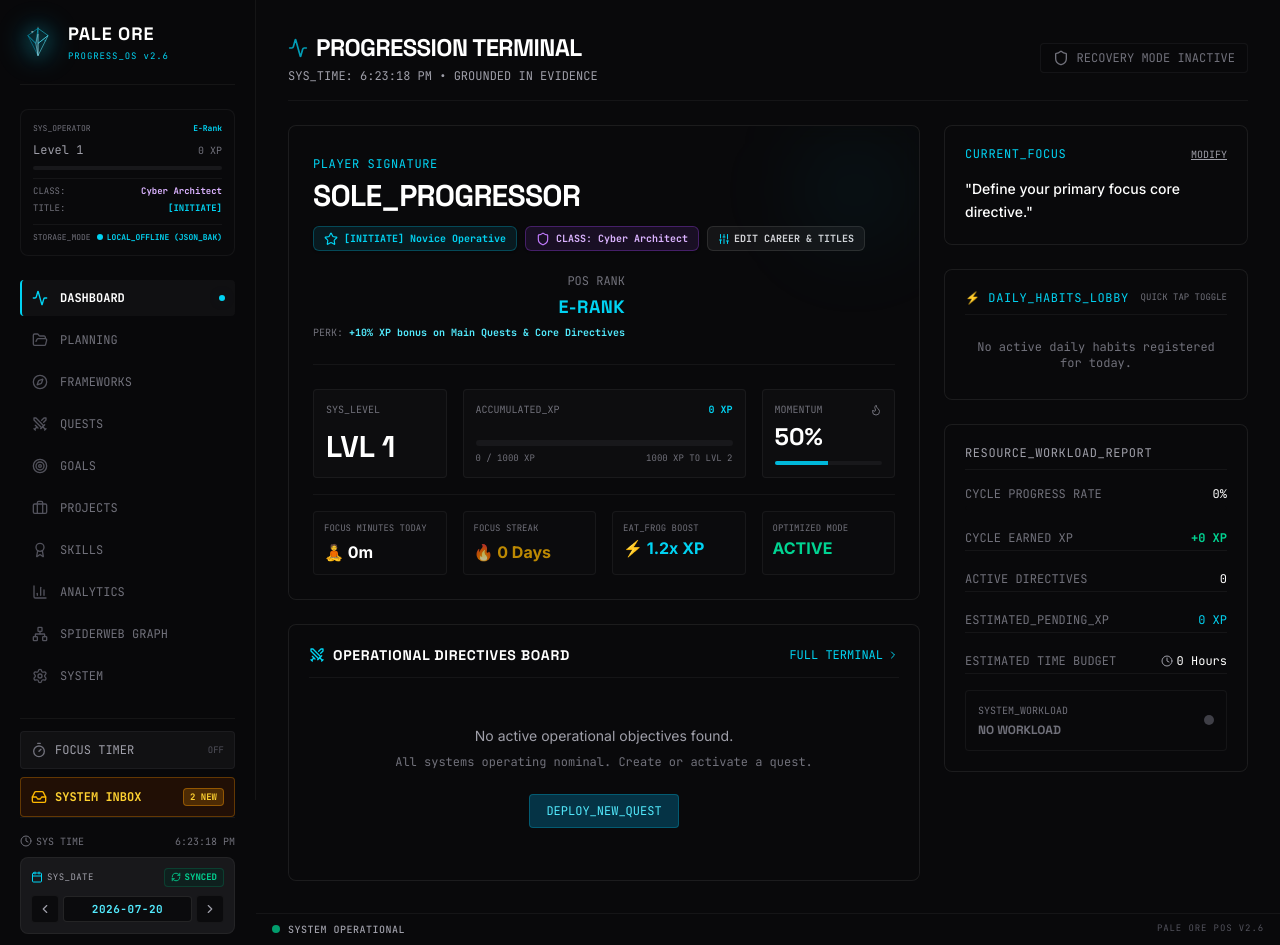
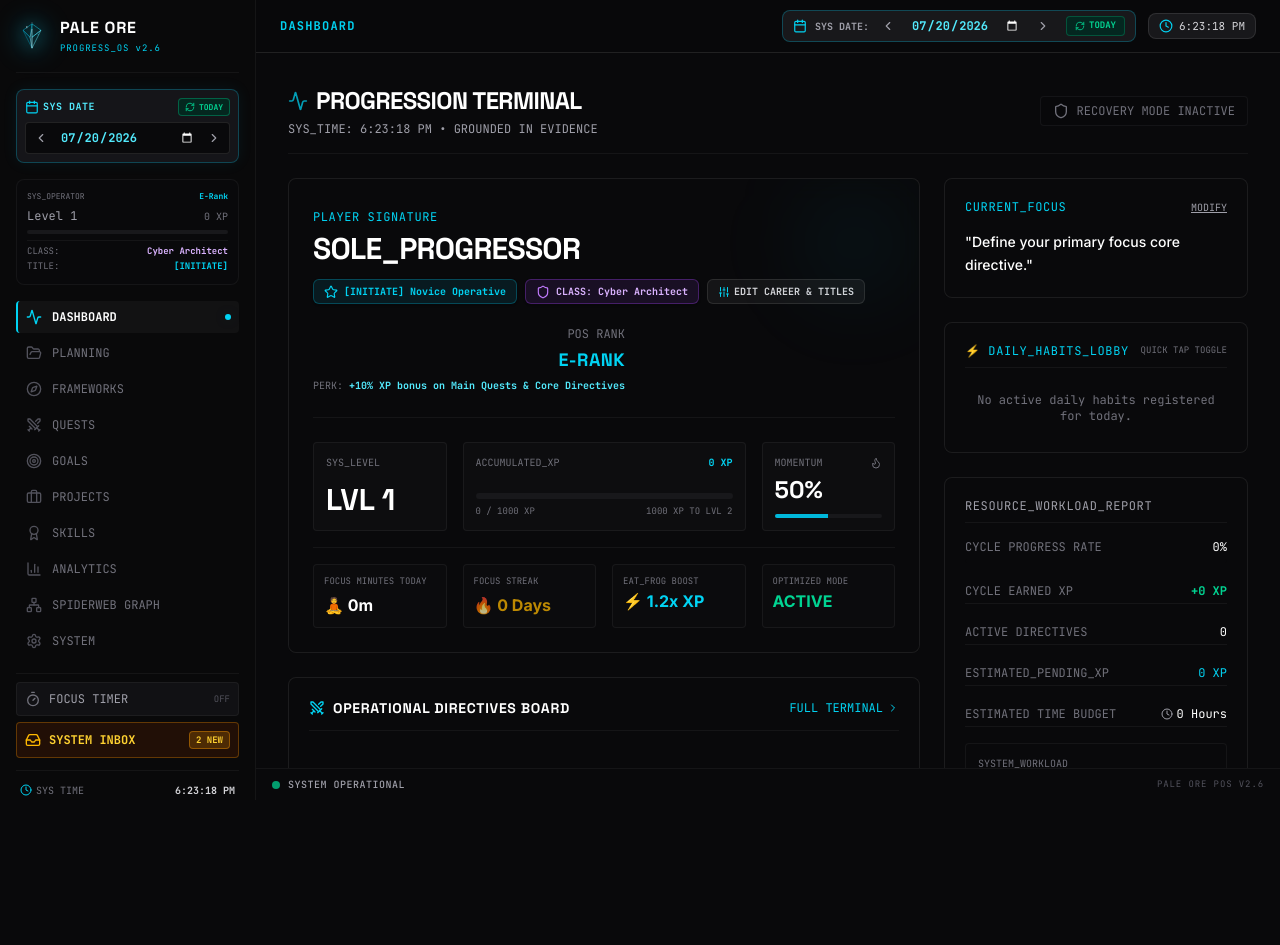
Before and after one commit to ghomrasnichameseddin-cloud/pale-ore, a React (Vite) app: page / in a window 1280 px wide. After the commit the page ends 800 px from the top, so only its background shows below. Built offline with nearby package versions, Linux system fonts and the light colour scheme.

Commit message:
preview update added

```diff
--- a/src/App.tsx
+++ b/src/App.tsx
@@ -152,53 +152,55 @@
             </div>
 
             {/* Quick clock & Date Picker in mobile menu */}
-            <div className="pt-2.5 border-t border-white/5 flex flex-col items-center gap-2">
-              <div className="flex items-center justify-between w-full text-[10px] font-mono text-zinc-500">
-                <span className="flex items-center gap-1">
-                  <Clock className="h-3 w-3" />
+            <div className="pt-2 border-t border-white/5 flex flex-col gap-2">
+              <div className="flex items-center justify-between w-full text-[10px] font-mono text-zinc-400">
+                <span className="flex items-center gap-1 text-zinc-400">
+                  <Clock className="h-3 w-3 text-cyan-400" />
                   SYS TIME
                 </span>
-                <span>{systemTime.toLocaleTimeString()}</span>
+                <span className="text-zinc-200 font-bold">{systemTime.toLocaleTimeString()}</span>
               </div>
-              <div className="flex flex-col gap-1.5 w-full bg-zinc-900 border border-white/5 rounded-lg p-2 mt-1">
+
+              {/* SIMPLIFIED MOBILE DATE CONTROLLER */}
+              <div className="flex flex-col gap-1.5 w-full bg-zinc-900 border border-white/10 rounded-lg p-2">
                 <div className="flex items-center justify-between text-[10px] font-mono">
-                  <div className="flex items-center gap-1 text-zinc-400">
+                  <div className="flex items-center gap-1.5 text-zinc-300 font-bold">
                     <Calendar className="h-3.5 w-3.5 text-cyan-400 shrink-0" />
-                    <span>SYS_DATE</span>
+                    <span>SYS DATE</span>
                   </div>
                   <button
                     onClick={syncWithRealClock}
-                    className={`text-[9px] font-mono px-1.5 py-0.5 rounded border uppercase font-bold flex items-center gap-1 transition ${
+                    className={`text-[9px] font-mono px-2 py-0.5 rounded border uppercase font-bold flex items-center gap-1 transition ${
                       isRealTodaySynced
-                        ? 'bg-emerald-950/40 text-emerald-400 border-emerald-500/20'
-                        : 'bg-amber-950/60 text-amber-300 border-amber-500/30 hover:bg-amber-900/80'
+                        ? 'bg-emerald-950/60 text-emerald-400 border-emerald-500/30'
+                        : 'bg-amber-950/80 text-amber-300 border-amber-500/40 hover:bg-amber-900'
                     }`}
-                    title={isRealTodaySynced ? "Synchronized with system clock" : "Click to sync with real system clock"}
                   >
                     <RefreshCw className={`h-2.5 w-2.5 ${isRealTodaySynced ? '' : 'animate-spin'}`} />
-                    {isRealTodaySynced ? 'SYNCED' : 'SYNC NOW'}
+                    {isRealTodaySynced ? 'TODAY' : 'SYNC TODAY'}
                   </button>
                 </div>
-                <div className="flex items-center justify-between gap-1">
+                <div className="flex items-center justify-between gap-1 bg-zinc-950 p-1 rounded border border-white/5">
                   <button
                     onClick={() => shiftDate(-1)}
-                    className="p-1 hover:bg-white/5 text-zinc-400 hover:text-white rounded transition"
+                    className="p-1.5 hover:bg-zinc-800 text-zinc-400 hover:text-white rounded transition shrink-0"
                     title="Previous Day"
                   >
-                    <ChevronLeft className="h-3.5 w-3.5" />
+                    <ChevronLeft className="h-4 w-4" />
                   </button>
                   <input
                     type="date"
-                    value={systemDate}
-                    onChange={(e) => setSystemDate(e.target.value)}
-                    className="bg-zinc-950 border border-white/10 rounded px-1.5 py-0.5 text-[10px] font-mono text-zinc-300 text-center focus:outline-none focus:border-cyan-500/50"
+                    value={systemDate || ''}
+                    onChange={(e) => e.target.value && setSystemDate(e.target.value)}
+                    style={{ colorScheme: 'dark' }}
+                    className="bg-transparent text-cyan-300 font-mono font-bold text-xs text-center focus:outline-none focus:ring-1 focus:ring-cyan-500/50 rounded px-1 py-0.5 cursor-pointer w-full"
                   />
                   <button
                     onClick={() => shiftDate(1)}
-                    className="p-1 hover:bg-white/5 text-zinc-400 hover:text-white rounded transition"
+                    className="p-1.5 hover:bg-zinc-800 text-zinc-400 hover:text-white rounded transition shrink-0"
                     title="Next Day"
                   >
-                    <ChevronRight className="h-3.5 w-3.5" />
+                    <ChevronRight className="h-4 w-4" />
                   </button>
                 </div>
               </div>
@@ -208,20 +210,74 @@
       </AnimatePresence>
 
       {/* DESKTOP PERMANENT NAVIGATION SIDEBAR */}
-      <aside className="hidden md:flex flex-col justify-between w-64 bg-zinc-950/60 border-r border-white/5 p-5 shrink-0 h-screen sticky top-0" id="desktop-sidebar-pane">
-        <div className="space-y-6">
+      <aside className="hidden md:flex flex-col justify-between w-64 bg-zinc-950/60 border-r border-white/5 p-4 shrink-0 h-screen sticky top-0 overflow-y-auto" id="desktop-sidebar-pane">
+        <div className="space-y-4">
 
           {/* BRAND LOGO */}
-          <div className="flex items-center gap-3 border-b border-white/5 pb-5">
-            <LuminescentOreLogo className="h-9 w-9" />
+          <div className="flex items-center gap-3 border-b border-white/5 pb-4">
+            <LuminescentOreLogo className="h-8 w-8" />
             <div>
-              <h1 className="font-display text-lg font-black tracking-wider text-white">PALE ORE</h1>
+              <h1 className="font-display text-base font-black tracking-wider text-white">PALE ORE</h1>
               <p className="text-[9px] font-mono text-cyan-400 tracking-widest mt-0.5">PROGRESS_OS v2.6</p>
             </div>
           </div>
 
+          {/* SIMPLIFIED DESKTOP SYSTEM DATE CONTROLLER (SIDEBAR) */}
+          <div className="bg-zinc-900/90 border border-cyan-500/30 rounded-lg p-2 space-y-1.5 shadow-[0_0_15px_rgba(6,182,212,0.08)]" id="simulated-date-picker-widget">
+            <div className="flex items-center justify-between text-[10px] font-mono">
+              <span className="text-cyan-300 font-bold uppercase tracking-wider flex items-center gap-1">
+                <Calendar className="h-3.5 w-3.5 text-cyan-400 shrink-0" />
+                SYS DATE
+              </span>
+              <button
+                onClick={syncWithRealClock}
+                className={`text-[8px] font-mono px-1.5 py-0.5 rounded border uppercase font-bold flex items-center gap-1 transition ${
+                  isRealTodaySynced
+                    ? 'bg-emerald-950/80 text-emerald-400 border-emerald-500/40'
+                    : 'bg-amber-950/90 text-amber-300 border-amber-500/50 hover:bg-amber-900'
+                }`}
+                title={isRealTodaySynced ? "Synchronized with system clock" : "Click to sync with real system clock"}
+                id="sys-date-sync-btn"
+              >
+                <RefreshCw className={`h-2.5 w-2.5 ${isRealTodaySynced ? '' : 'animate-spin'}`} />
+                {isRealTodaySynced ? 'TODAY' : 'SYNC TODAY'}
+              </button>
+            </div>
+
+            {/* DIRECT DATE INPUT AND NAVIGATION CONTROLS */}
+            <div className="flex items-center justify-between gap-1 bg-zinc-950 p-1 rounded border border-white/10">
+              <button
+                onClick={() => shiftDate(-1)}
+                className="p-1 hover:bg-zinc-800 text-zinc-400 hover:text-white rounded transition shrink-0"
+                title="Previous Day"
+                id="sys-date-shift-prev"
+              >
+                <ChevronLeft className="h-3.5 w-3.5" />
+              </button>
+
+              <input
+                type="date"
+                value={systemDate || ''}
+                onChange={(e) => e.target.value && setSystemDate(e.target.value)}
+                style={{ colorScheme: 'dark' }}
+                className="bg-transparent text-cyan-300 font-mono font-bold text-xs text-center focus:outline-none focus:ring-1 focus:ring-cyan-500/50 rounded px-1 py-0.5 cursor-pointer w-full"
+                id="sys-date-input"
+                title="Click or use arrow keys to change system date"
+              />
+
+              <button
+                onClick={() => shiftDate(1)}
+                className="p-1 hover:bg-zinc-800 text-zinc-400 hover:text-white rounded transition shrink-0"
+                title="Next Day"
+                id="sys-date-shift-next"
+              >
+                <ChevronRight className="h-3.5 w-3.5" />
+              </button>
+            </div>
+          </div>
+
           {/* ACTIVE OPERATOR STATUS MINI-WIDGET */}
-          <div className="p-3 bg-zinc-950 border border-white/5 rounded-lg space-y-2">
+          <div className="p-2.5 bg-zinc-950 border border-white/5 rounded-lg space-y-1.5">
             <div className="flex justify-between items-center">
               <span className="text-[8px] font-mono text-zinc-500 uppercase">SYS_OPERATOR</span>
               <span className="text-[8px] font-mono text-cyan-400 font-black">{playerInfo.rank}</span>
@@ -237,7 +293,7 @@
             </div>
 
             {/* Active Class & Title Badge in Sidebar */}
-            <div className="pt-1.5 border-t border-white/5 space-y-1">
+            <div className="pt-1 border-t border-white/5 space-y-0.5">
               <div className="flex items-center justify-between text-[9px] font-mono">
                 <span className="text-zinc-500">CLASS:</span>
                 <span className="text-purple-300 font-bold truncate max-w-[110px]">{activeJob.name}</span>
@@ -247,18 +303,10 @@
                 <span className="text-cyan-400 font-bold truncate max-w-[110px]">[{activeTitle.badge}]</span>
               </div>
             </div>
-
-            <div className="flex justify-between items-center pt-1.5 border-t border-white/5 text-[8px] font-mono">
-              <span className="text-zinc-500 uppercase">STORAGE_MODE</span>
-              <span className="text-cyan-400 font-bold flex items-center gap-1">
-                <span className="h-1.5 w-1.5 rounded-full bg-cyan-400 animate-pulse" />
-                LOCAL_OFFLINE (JSON_BAK)
-              </span>
-            </div>
           </div>
 
           {/* NAVIGATION LINKS */}
-          <nav className="space-y-1.5" id="desktop-sidebar-nav">
+          <nav className="space-y-1" id="desktop-sidebar-nav">
             {navItems.map((item) => {
               const Icon = item.icon;
               const isActive = activeTab === item.id;
@@ -267,14 +315,14 @@
                 <button
                   key={item.id}
                   onClick={() => setActiveTab(item.id as TabId)}
-                  className={`w-full flex items-center justify-between p-2.5 rounded text-xs font-mono transition-all duration-150 relative ${
+                  className={`w-full flex items-center justify-between p-2 rounded text-xs font-mono transition-all duration-150 relative ${
                     isActive
-                      ? 'text-white font-bold bg-white/[0.03] border-l-2 border-cyan-400'
-                      : 'text-zinc-500 border-l-2 border-transparent hover:text-zinc-300 hover:bg-white/[0.01]'
+                      ? 'text-white font-bold bg-white/[0.04] border-l-2 border-cyan-400'
+                      : 'text-zinc-500 border-l-2 border-transparent hover:text-zinc-300 hover:bg-white/[0.02]'
                   }`}
                   id={`nav-${item.id}`}
                 >
-                  <div className="flex items-center gap-3">
+                  <div className="flex items-center gap-2.5">
                     <Icon className={`h-4 w-4 shrink-0 ${isActive ? 'text-cyan-400' : 'text-zinc-600'}`} />
                     <span>{item.label}</span>
                   </div>
@@ -289,10 +337,10 @@
           </nav>
 
           {/* QUICK TERMINAL ACTIONS (POMODORO & SYSTEM INBOX) */}
-          <div className="pt-3 space-y-2 border-t border-white/5">
+          <div className="pt-2 space-y-1.5 border-t border-white/5">
             <button
               onClick={() => setIsFocusModalOpen(true)}
-              className={`w-full flex items-center justify-between p-2.5 rounded text-xs font-mono transition-all border ${
+              className={`w-full flex items-center justify-between p-2 rounded text-xs font-mono transition-all border ${
                 activeFocusSession
                   ? 'bg-cyan-950/60 border-cyan-500/40 text-cyan-300 font-bold shadow-[0_0_15px_rgba(6,182,212,0.1)]'
                   : 'bg-zinc-900/60 hover:bg-zinc-850 border-white/5 text-zinc-400 hover:text-white'
@@ -313,7 +361,7 @@
 
             <button
               onClick={() => setIsInboxModalOpen(true)}
-              className={`w-full flex items-center justify-between p-2.5 rounded text-xs font-mono transition-all border ${
+              className={`w-full flex items-center justify-between p-2 rounded text-xs font-mono transition-all border ${
                 unreadMessagesCount > 0
                   ? 'bg-amber-950/40 border-amber-500/30 text-amber-300 font-bold'
                   : 'bg-zinc-900/60 hover:bg-zinc-850 border-white/5 text-zinc-400 hover:text-white'
@@ -336,84 +384,84 @@
         </div>
 
         {/* SIDEBAR FOOTER (CLOCK & RECOVERY BADGE) */}
-        <div className="border-t border-white/5 pt-4 space-y-2">
+        <div className="border-t border-white/5 pt-3 mt-3 space-y-1.5">
           {state.profile.recoveryMode && (
-            <div className="bg-amber-950/30 border border-amber-500/20 text-amber-400 text-[10px] font-mono px-2.5 py-1 rounded text-center animate-pulse uppercase">
+            <div className="bg-amber-950/30 border border-amber-500/20 text-amber-400 text-[10px] font-mono px-2 py-0.5 rounded text-center animate-pulse uppercase">
               RECOVERY_PROTOCOL_ON
             </div>
           )}
 
-          <div className="flex items-center justify-between text-[10px] font-mono text-zinc-500">
+          <div className="flex items-center justify-between text-[10px] font-mono text-zinc-500 px-1">
             <span className="flex items-center gap-1">
-              <Clock className="h-3 w-3" />
+              <Clock className="h-3 w-3 text-cyan-400" />
               SYS TIME
             </span>
-            <span>{systemTime.toLocaleTimeString()}</span>
-          </div>
-
-          {/* SIMULATED SYSTEM DATE CONTROLLER */}
-          <div className="bg-zinc-900 border border-white/5 rounded-lg p-2.5 mt-2 space-y-2" id="simulated-date-picker-widget">
-            <div className="flex items-center justify-between">
-              <span className="text-[9px] font-mono text-zinc-400 uppercase tracking-wider flex items-center gap-1">
-                <Calendar className="h-3 w-3 text-cyan-400 shrink-0" />
-                SYS_DATE
-              </span>
-              <button
-                onClick={syncWithRealClock}
-                className={`text-[9px] font-mono px-1.5 py-0.5 rounded border uppercase font-bold flex items-center gap-1 transition ${
-                  isRealTodaySynced
-                    ? 'bg-emerald-950/40 text-emerald-400 border-emerald-500/20'
-                    : 'bg-amber-950/60 text-amber-300 border-amber-500/30 hover:bg-amber-900/80'
-                }`}
-                title={isRealTodaySynced ? "Synchronized with system clock" : "Click to sync with real system clock"}
-                id="sys-date-sync-btn"
-              >
-                <RefreshCw className={`h-2.5 w-2.5 ${isRealTodaySynced ? '' : 'animate-spin'}`} />
-                {isRealTodaySynced ? 'SYNCED' : 'SYNC NOW'}
-              </button>
-            </div>
-
-            {/* DATE DISPLAY TEXT & PICKER */}
-            <div className="flex items-center justify-between gap-1">
-              <button
-                onClick={() => shiftDate(-1)}
-                className="p-1.5 bg-zinc-950/80 hover:bg-zinc-850 text-zinc-400 hover:text-white rounded border border-white/5 transition shrink-0"
-                title="Previous Day"
-                id="sys-date-shift-prev"
-              >
-                <ChevronLeft className="h-3.5 w-3.5" />
-              </button>
-
-              <div className="relative flex-1 group flex flex-col items-center justify-center bg-zinc-950/80 border border-white/10 rounded px-2 py-1">
-                <span className="text-[11px] font-mono font-bold text-cyan-300 tracking-wider">
-                  {systemDate}
-                </span>
-                <input
-                  type="date"
-                  value={systemDate}
-                  onChange={(e) => setSystemDate(e.target.value)}
-                  style={{ colorScheme: 'dark' }}
-                  className="absolute inset-0 opacity-0 w-full h-full cursor-pointer"
-                  id="sys-date-input"
-                  title="Click to select system operating date"
-                />
-              </div>
-
-              <button
-                onClick={() => shiftDate(1)}
-                className="p-1.5 bg-zinc-950/80 hover:bg-zinc-850 text-zinc-400 hover:text-white rounded border border-white/5 transition shrink-0"
-                title="Next Day"
-                id="sys-date-shift-next"
-              >
-                <ChevronRight className="h-3.5 w-3.5" />
-              </button>
-            </div>
+            <span className="text-zinc-300 font-bold">{systemTime.toLocaleTimeString()}</span>
           </div>
         </div>
       </aside>
 
       {/* MAIN VIEW CONTENT CONTAINER */}
-      <div className="flex-1 flex flex-col min-h-screen overflow-hidden">
+      <div className="flex-1 flex flex-col h-screen overflow-hidden">
+        {/* TOP SYSTEM HEADER BAR FOR DESKTOP */}
+        <header className="hidden md:flex items-center justify-between px-6 py-2.5 border-b border-white/10 bg-zinc-950/90 backdrop-blur-md sticky top-0 z-20 shrink-0">
+          <div className="flex items-center gap-2">
+            <span className="text-xs font-mono font-bold text-cyan-400 uppercase tracking-widest">
+              {navItems.find(n => n.id === activeTab)?.label || activeTab}
+            </span>
+          </div>
+
+          {/* DESKTOP TOP-RIGHT PROMINENT SYSTEM DATE & TIME CONTROLLER */}
+          <div className="flex items-center gap-3">
+            <div className="flex items-center gap-2 bg-zinc-900 border border-cyan-500/30 rounded-lg px-2.5 py-1">
+              <Calendar className="h-3.5 w-3.5 text-cyan-400 shrink-0" />
+              <span className="text-[10px] font-mono text-zinc-400 uppercase font-bold">SYS DATE:</span>
+
+              <button
+                onClick={() => shiftDate(-1)}
+                className="p-1 hover:bg-zinc-800 text-zinc-400 hover:text-white rounded transition"
+                title="Previous Day"
+              >
+                <ChevronLeft className="h-3.5 w-3.5" />
+              </button>
+
+              <input
+                type="date"
+                value={systemDate || ''}
+                onChange={(e) => e.target.value && setSystemDate(e.target.value)}
+                style={{ colorScheme: 'dark' }}
+                className="bg-transparent text-cyan-300 font-mono font-bold text-xs text-center focus:outline-none focus:ring-1 focus:ring-cyan-500/50 rounded px-1 py-0.5 cursor-pointer"
+              />
+
+              <button
+                onClick={() => shiftDate(1)}
+                className="p-1 hover:bg-zinc-800 text-zinc-400 hover:text-white rounded transition"
+                title="Next Day"
+              >
+                <ChevronRight className="h-3.5 w-3.5" />
+              </button>
+
+              <button
+                onClick={syncWithRealClock}
+                className={`ml-1 text-[9px] font-mono px-2 py-0.5 rounded border uppercase font-bold flex items-center gap-1 transition ${
+                  isRealTodaySynced
+                    ? 'bg-emerald-950/80 text-emerald-400 border-emerald-500/30'
+                    : 'bg-amber-950/80 text-amber-300 border-amber-500/40 hover:bg-amber-900'
+                }`}
+                title={isRealTodaySynced ? "Synchronized with system clock" : "Click to sync with real system clock"}
+              >
+                <RefreshCw className={`h-2.5 w-2.5 ${isRealTodaySynced ? '' : 'animate-spin'}`} />
+                {isRealTodaySynced ? 'TODAY' : 'SYNC TODAY'}
+              </button>
+            </div>
+
+            <div className="flex items-center gap-1.5 bg-zinc-900 border border-white/10 rounded-lg px-2.5 py-1 text-[11px] font-mono text-zinc-300">
+              <Clock className="h-3.5 w-3.5 text-cyan-400 shrink-0" />
+              <span>{systemTime.toLocaleTimeString()}</span>
+            </div>
+          </div>
+        </header>
+
         <main className="flex-1 p-4 md:p-8 overflow-y-auto max-w-7xl mx-auto w-full" id="pos-main-content">
           <AnimatePresence mode="wait">
             <motion.div
```
Also changed, not shown: 1 other file (tests, documents, lock files or other folders).
